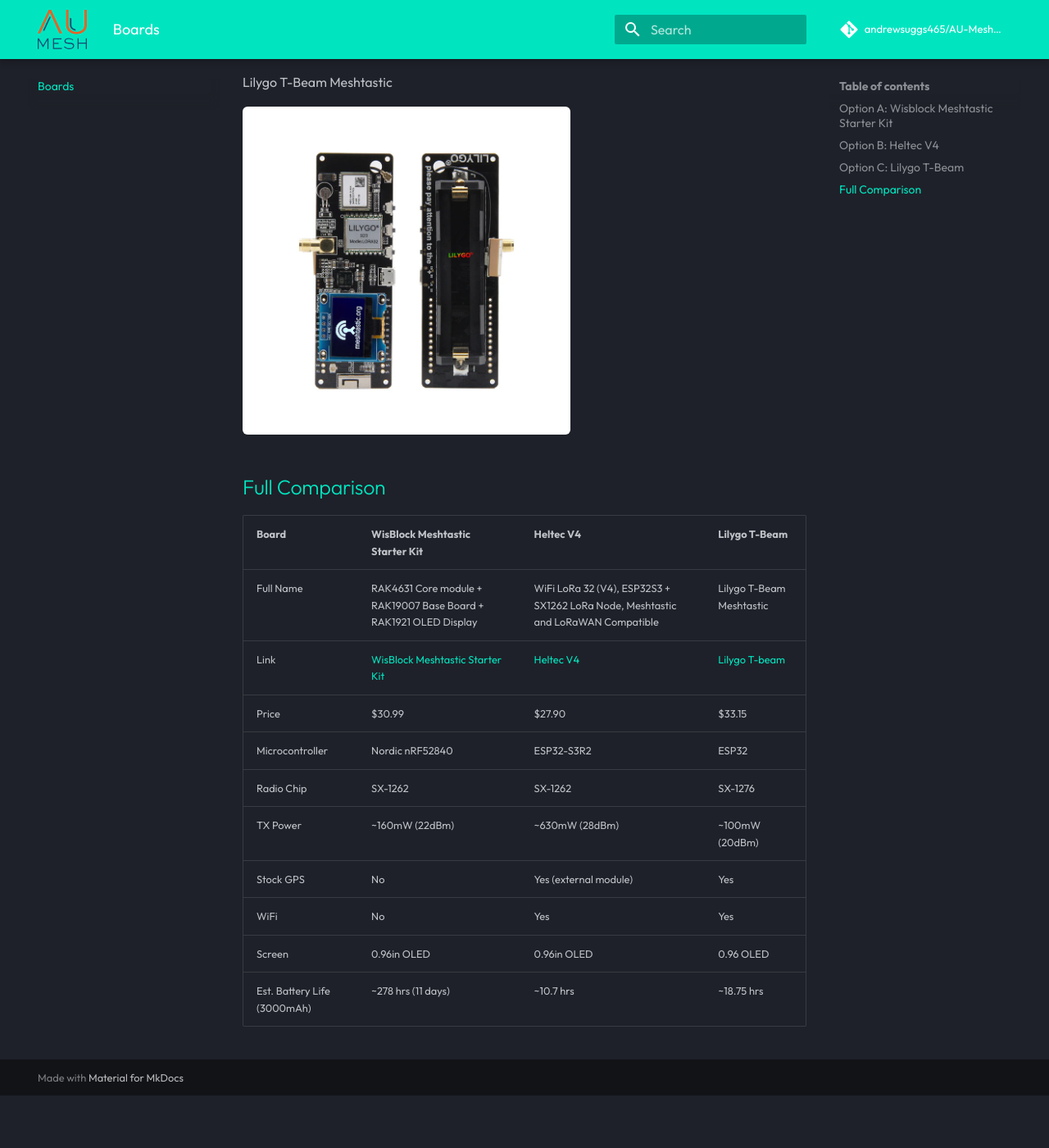
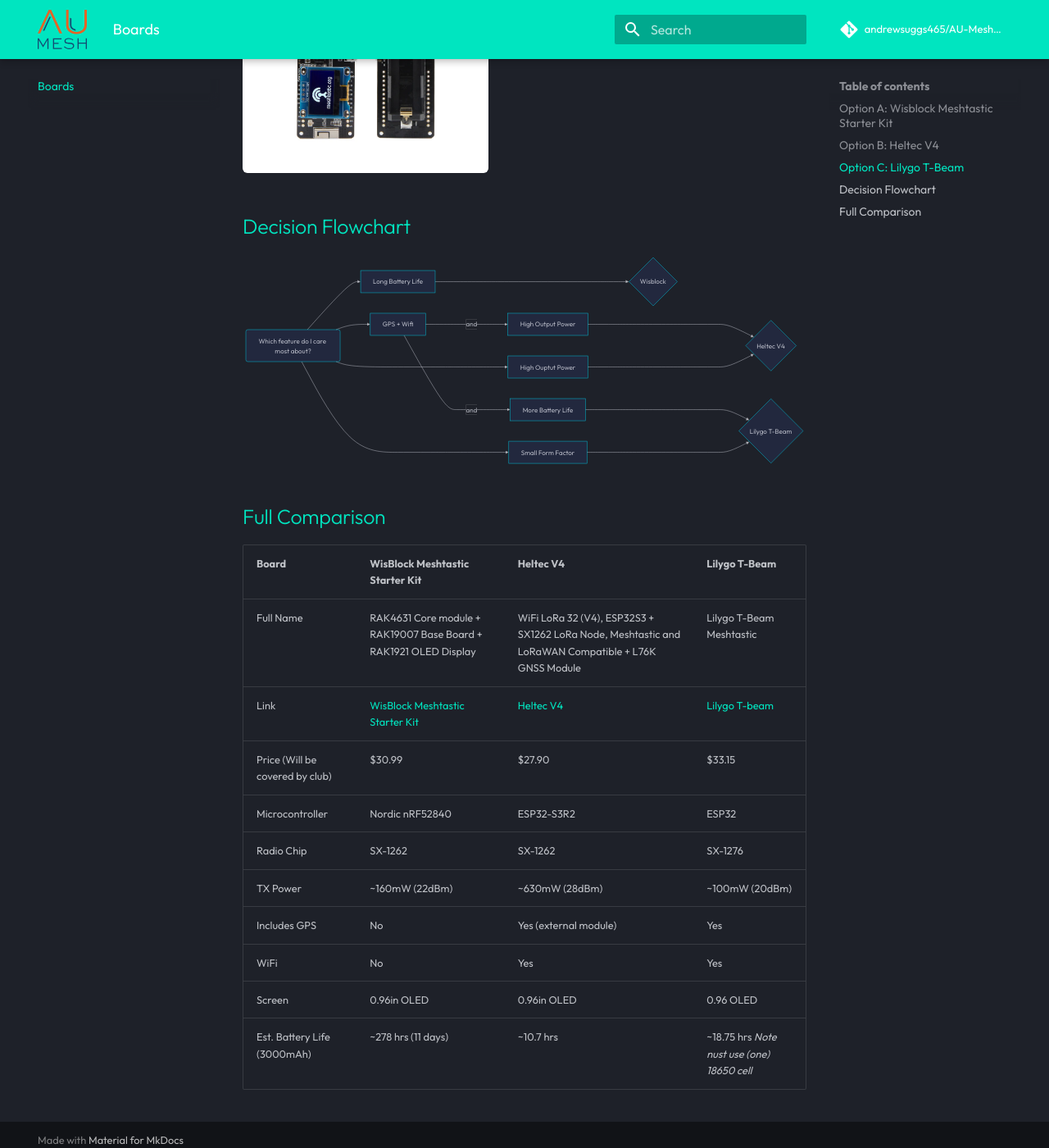
Before and after one commit to andrewsuggs465/AU-Meshtastic, an MkDocs documentation site: the page built from docs/boards.md, in a window 1280 px wide and 1400 px high, scrolled down 1471 px. Shown: the whole window at 82% size. Built offline with MkDocs 1.6.1 and Material for MkDocs 9.7.7, drawn with Linux system fonts in a browser that asks for light colours; comment, search, counter and statistics services are not loaded; before the commit the page ends 2807 px from its top, so only the background shows below that; some of the changed text lies outside the part shown.

Commit message:
tweaks to boards page
boards file: Added flowchart, adjusted image sizes, tweaks to comparison chart

````diff
--- a/docs/boards.md
+++ b/docs/boards.md
@@ -4,31 +4,59 @@
 
 RAK4631 Core module + RAK19007 Base Board + RAK1921 OLED Display
 
-![RAK](assets/images/Wisblock.png){: width="400" }
+![RAK](assets/images/Wisblock.png){: width="300" }
+
 
 ## Option B: Heltec V4
 
-WiFi LoRa 32 (V4), ESP32S3 + SX1262 LoRa Node, Meshtastic and LoRaWAN Compatible
+WiFi LoRa 32 (V4), ESP32S3 + SX1262 LoRa Node, Meshtastic and LoRaWAN Compatible + L76K GNSS Module
 
-![HeltecV4](assets/images/Heltec.png){: width="400"}
+![HeltecV4](assets/images/Heltec.png){: width="300"}
 
 ## Option C: Lilygo T-Beam
-
 Lilygo T-Beam Meshtastic
 
-![Lilygo](assets/images/Lilygo.png){: width="400" }
+![Lilygo](assets/images/Lilygo.png){: width="300" }
+
+
+## Decision Flowchart
+
+``` mermaid
+graph LR
+  A(Which feature do I care most about?);
+  A --> B[GPS + Wifi];
+  B ---->|and| I[High Output Power]
+  I ------> G
+
+  B ---->|and| J[More Battery Life]
+  J ------> H
+
+
+
+
+  A --> C[Long Battery Life];
+  C ------> F{Wisblock}
+
+  A --> D[High Ouptut Power];
+  D ------> G{Heltec V4}
+
+  A --> E[Small Form Factor];
+  E ------> H{Lilygo T-Beam}
+
+```
+
+
 
 ## Full Comparison
-
 | Board | WisBlock Meshtastic Starter Kit | Heltec V4 | Lilygo T-Beam |
 | :------- | :----------- | :-------- | :------------ |
-| Full Name | RAK4631 Core module + RAK19007 Base Board + RAK1921 OLED Display | WiFi LoRa 32 (V4), ESP32S3 + SX1262 LoRa Node, Meshtastic and LoRaWAN Compatible | Lilygo T-Beam Meshtastic |
+| Full Name | RAK4631 Core module + RAK19007 Base Board + RAK1921 OLED Display | WiFi LoRa 32 (V4), ESP32S3 + SX1262 LoRa Node, Meshtastic and LoRaWAN Compatible + L76K GNSS Module | Lilygo T-Beam Meshtastic |
 | Link | [WisBlock Meshtastic Starter Kit](https://store.rakwireless.com/products/wisblock-meshtastic-starter-kit?index=6&intsource=rak_store&intmedium=organic&intcampaign=meshtastic_collection_page&intterm=hot_deals&intcontent=product_header&variant=43884034785478) | [Heltec V4](https://heltec.org/project/wifi-lora-32-v4/?attribute_pa_band=902-928mhz&attribute_display=OLED&attribute_transmission-power=28dbm&attribute_warehouse=US+%28United+States%29+Warehouse) | [Lilygo T-beam](https://lilygo.cc/en-us/products/t-beam-meshtastic?variant=45348463280309) |
-| Price | $30.99 | $27.90 | $33.15 |
+| Price (Will be covered by club) | $30.99 | $27.90 | $33.15 |
 | Microcontroller | Nordic nRF52840 | ESP32-S3R2 | ESP32 |
 | Radio Chip | SX-1262 | SX-1262 | SX-1276 |
 | TX Power | ~160mW (22dBm) | ~630mW (28dBm) | ~100mW (20dBm) |
-| Stock GPS | No | Yes (external module) | Yes |
+| Includes GPS | No | Yes (external module) | Yes |
 | WiFi | No | Yes | Yes |
 | Screen | 0.96in OLED | 0.96in OLED | 0.96 OLED |
-| Est. Battery Life (3000mAh) | ~278 hrs (11 days) | ~10.7 hrs | ~18.75 hrs |
+| Est. Battery Life (3000mAh) | ~278 hrs (11 days) | ~10.7 hrs | ~18.75 hrs *Note nust use (one) 18650 cell* |
--- a/mkdocs.yml
+++ b/mkdocs.yml
@@ -36,6 +36,11 @@
   - pymdownx.highlight
   - pymdownx.tabbed
   - attr_list
+  - pymdownx.superfences:
+      custom_fences:
+        - name: mermaid
+          class: mermaid
+          format: !!python/name:pymdownx.superfences.fence_code_format
 
 nav:
   - Home: index.md
````
